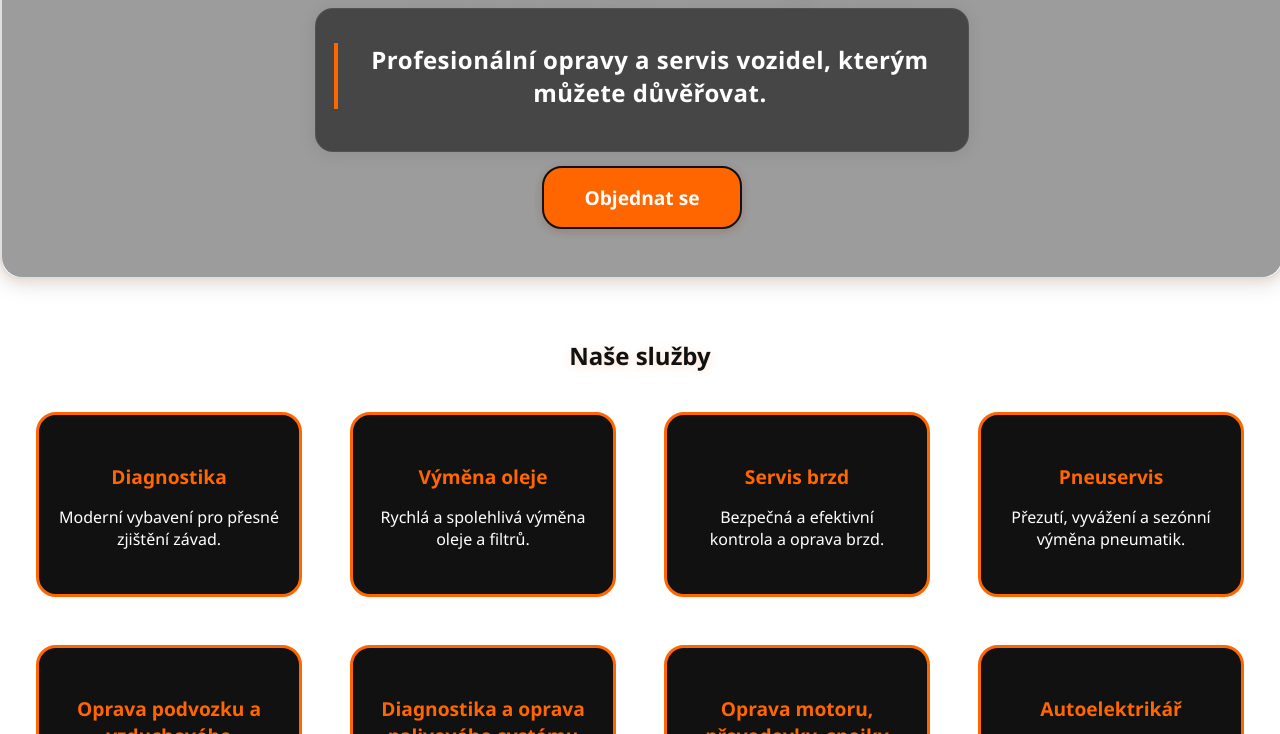
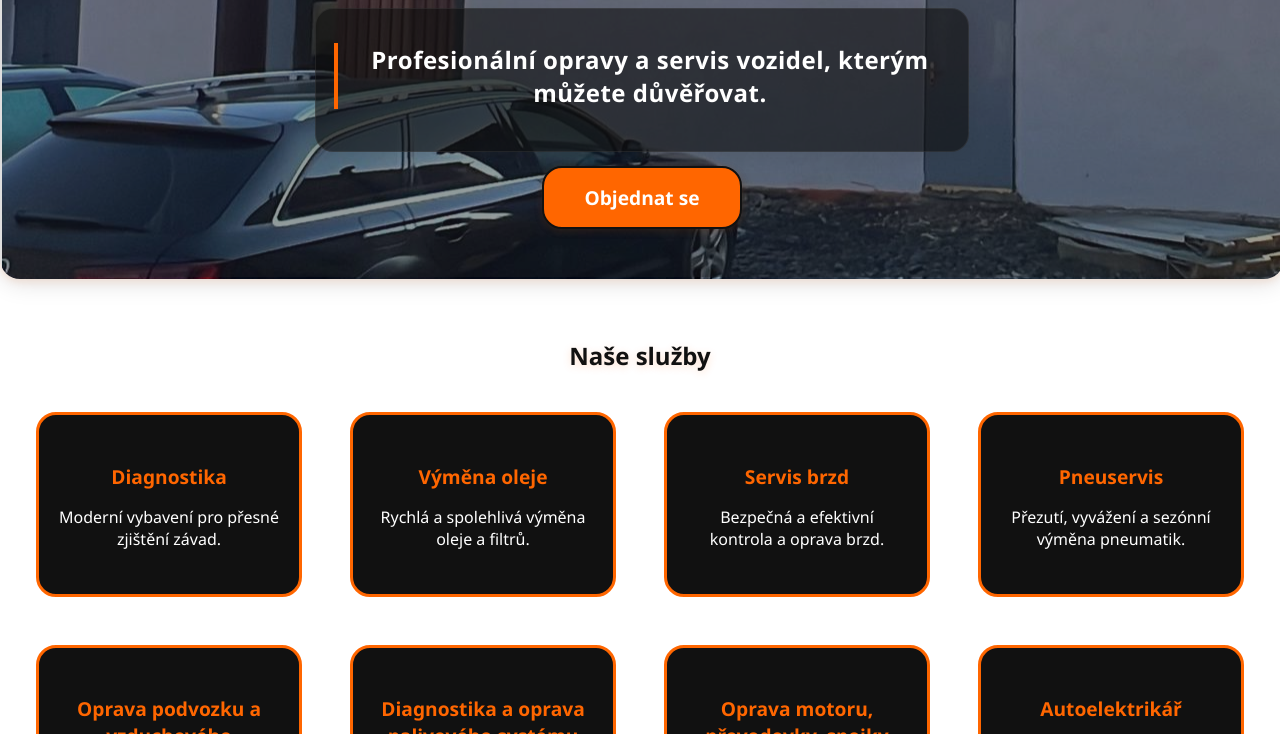
Before and after one commit to Olek48/mechanik-plus, a plain HTML site: page index.html in a window 1280 px wide. Shown: the part 366-1100 px from the top of the page. Drawn offline with Linux system fonts and the light colour scheme.

Commit message:
Fix HTML structure and formatting issues
deleted photos/ from photos/photo12

```diff
--- a/index.html
+++ b/index.html
@@ -45,7 +45,7 @@
         border: 1px solid rgba(255,255,255,0.12);
       }
       .hero {
-        background: url('photos/photo12.jpg') center 50%/cover no-repeat;
+        background: url('photo12.jpg') center 50%/cover no-repeat;
         position: relative;
         min-height: 280px;
         padding: 48px 0;
```
